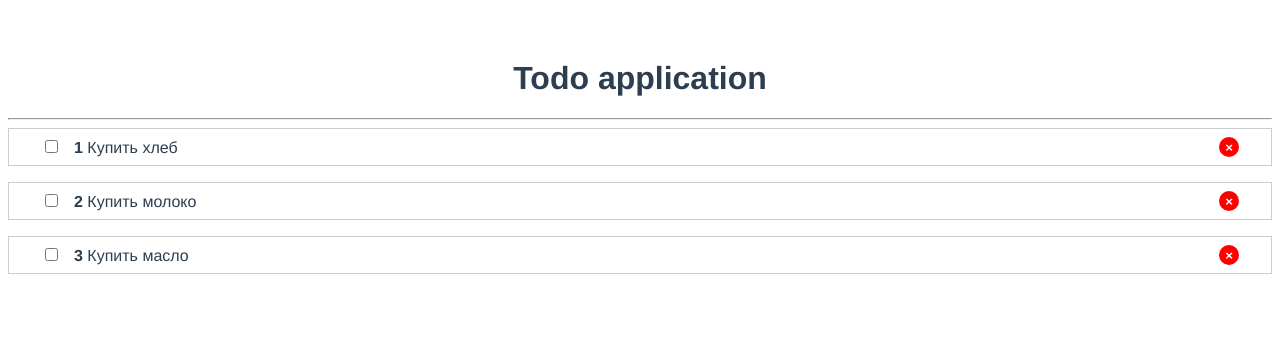
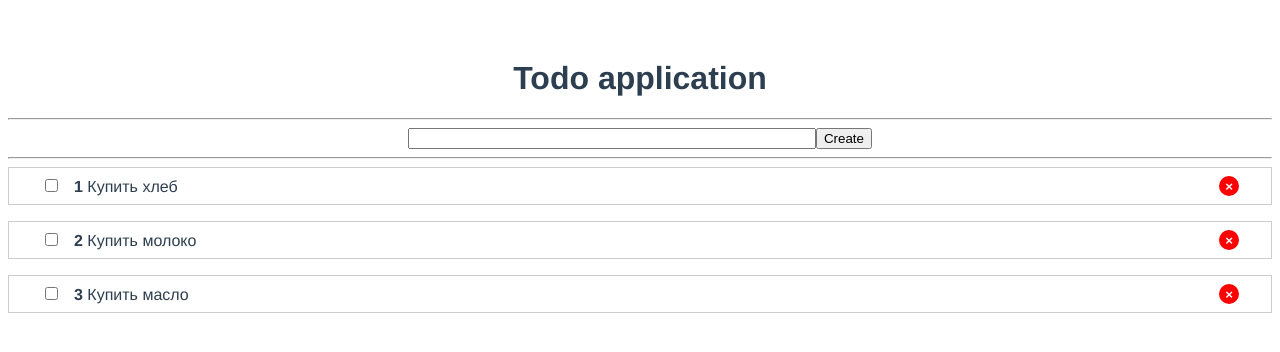
Before and after one commit to vvv09/vue-sand-box, a Vue app: page / in a window 1280 px wide. Shown: the top 352 px of the page. Built offline with nearby package versions, Linux system fonts and the light colour scheme.

Commit message:
feat: working with dynamic data: add new item to list

```diff
--- a/src/App.vue
+++ b/src/App.vue
@@ -1,6 +1,8 @@
 <template>
     <div id="app">
         <h1>Todo application</h1>
+        <hr>
+        <AddTodo @add-todo="addTodo"/>
         <hr>
         <TodoList
             v-bind:todoss="todos"
@@ -12,6 +14,7 @@
 
 <script>
     import TodoList from '@/components/TodoList'
+    import AddTodo from '@/components/AddTodo'
 
     export default {
         name: 'app',
@@ -27,10 +30,15 @@
         methods: {
             removeTodo(id) {
                 this.todos = this.todos.filter(t => t.id !== id)
+            },
+
+            addTodo(todo) {
+                this.todos.push(todo);
             }
         },
         components: {
-            TodoList
+            TodoList,
+            AddTodo
         }
     }
 </script>
--- /dev/null
+++ b/src/components/AddTodo.vue
@@ -0,0 +1,38 @@
+<template>
+    <!-- prevent упрощенный preventDefault
+        чтобы избежать реакции браузера не сабмит формы -->
+    <form @submit.prevent="onSubmit">
+        <input type="text" v-model="anyTitleName">
+        <button type="submit">Create</button>
+    </form>
+</template>
+
+<script>
+    export default {
+        data() {
+          return {
+              anyTitleName: ''
+          }
+        },
+        methods: {
+            onSubmit() {
+                if (this.anyTitleName.trim()) {
+                    const newTodo = {
+                        id: Date.now(),
+                        title: this.anyTitleName,
+                        completed: false
+                    }
+                    this.$emit("add-todo", newTodo);
+                    this.anyTitleName = '';
+                }
+
+            }
+        }
+    }
+</script>
+
+<style scoped>
+    input {
+        width: 400px;
+    }
+</style>
```
